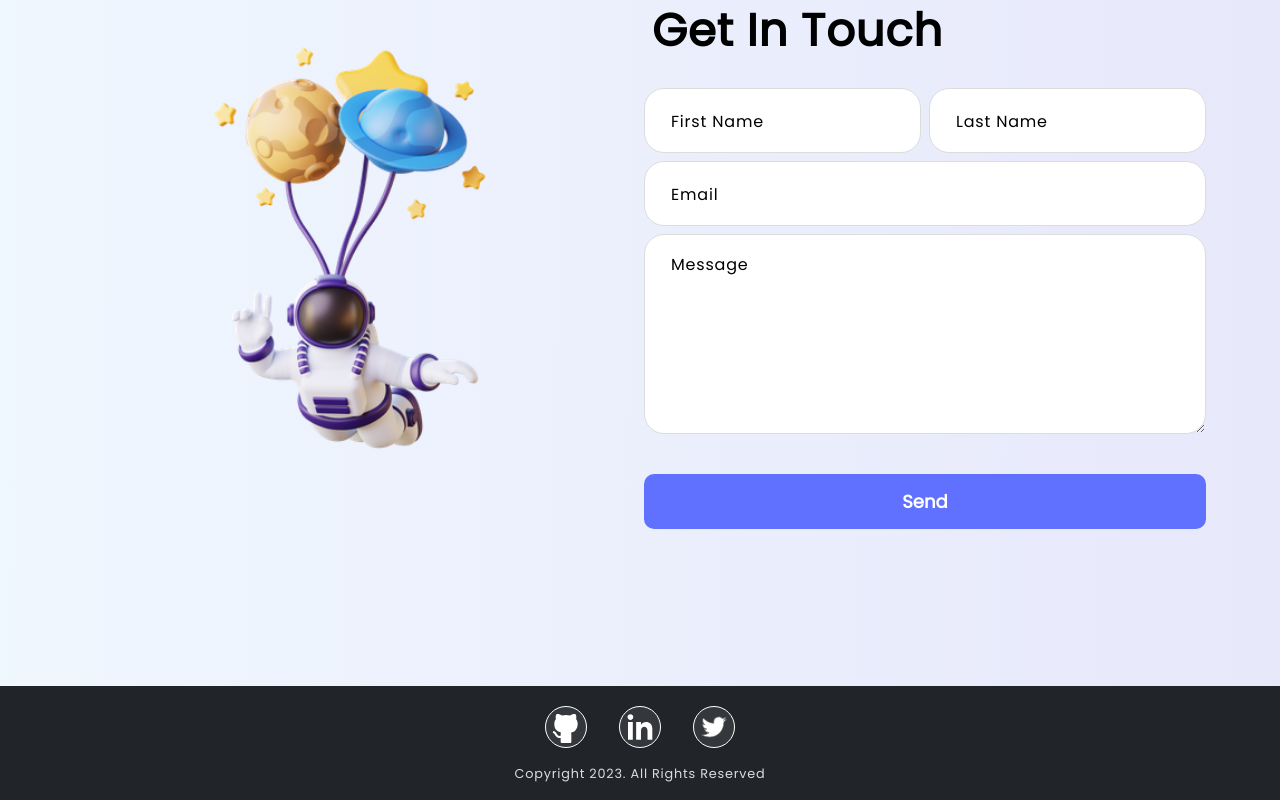
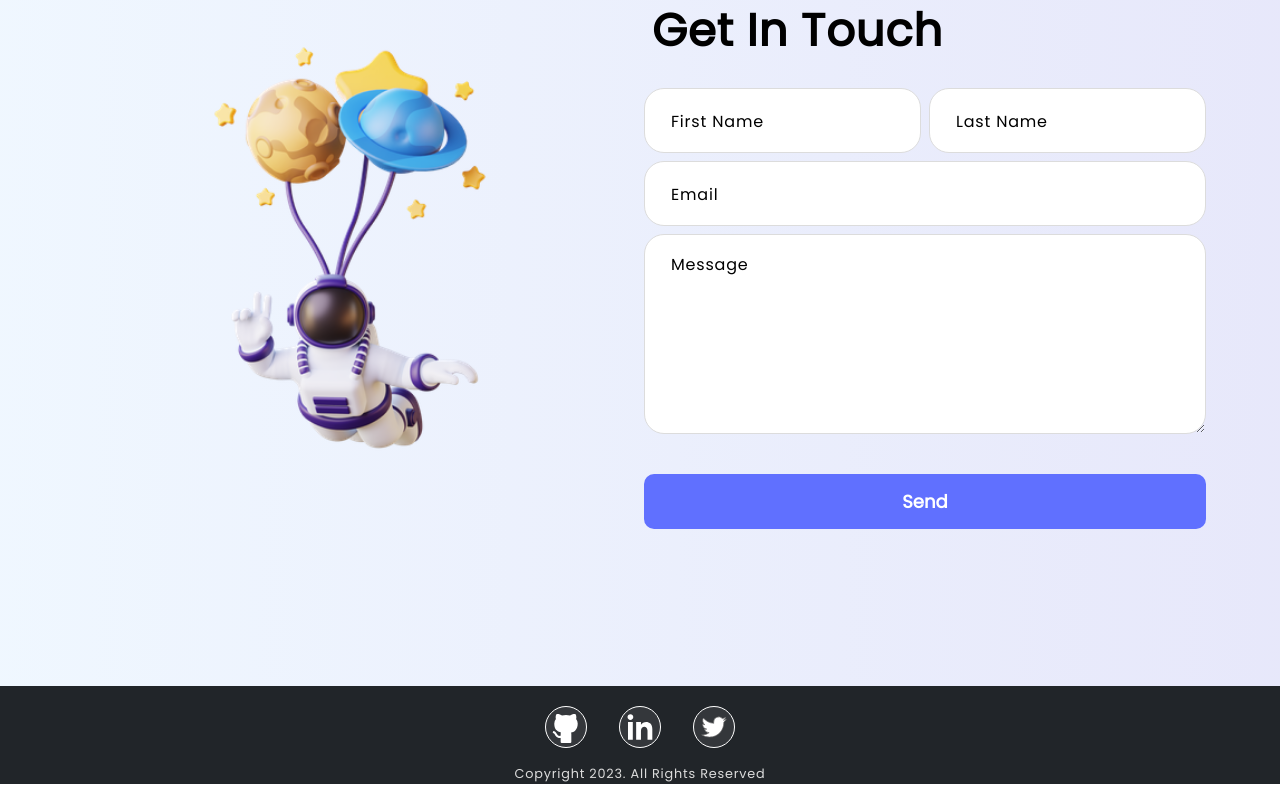
Before and after one commit to c00p75/portfolio, a React (Create React App) app: page / in a window 1280 px wide. Shown: the part 3578-4378 px from the top of the page. Built offline with nearby package versions, Linux system fonts and the light colour scheme.

Commit message:
Remove footer bottom padding

```diff
--- a/src/components/footer/Footer.jsx
+++ b/src/components/footer/Footer.jsx
@@ -1,7 +1,7 @@
 import './footer.css';
 
 const Footer = () => (
-  <div className="bg-dark flex-center flex-column p-3" id="footer">
+  <div className="bg-dark flex-center flex-column p-3 pb-0" id="footer">
     <div className="socials d-flex mt-1">
       <a href="https://github.com/c00p75" target="_blank" rel="noreferrer">
         <svg xmlns="http://www.w3.org/2000/svg" viewBox="0 0 15 15">
```
